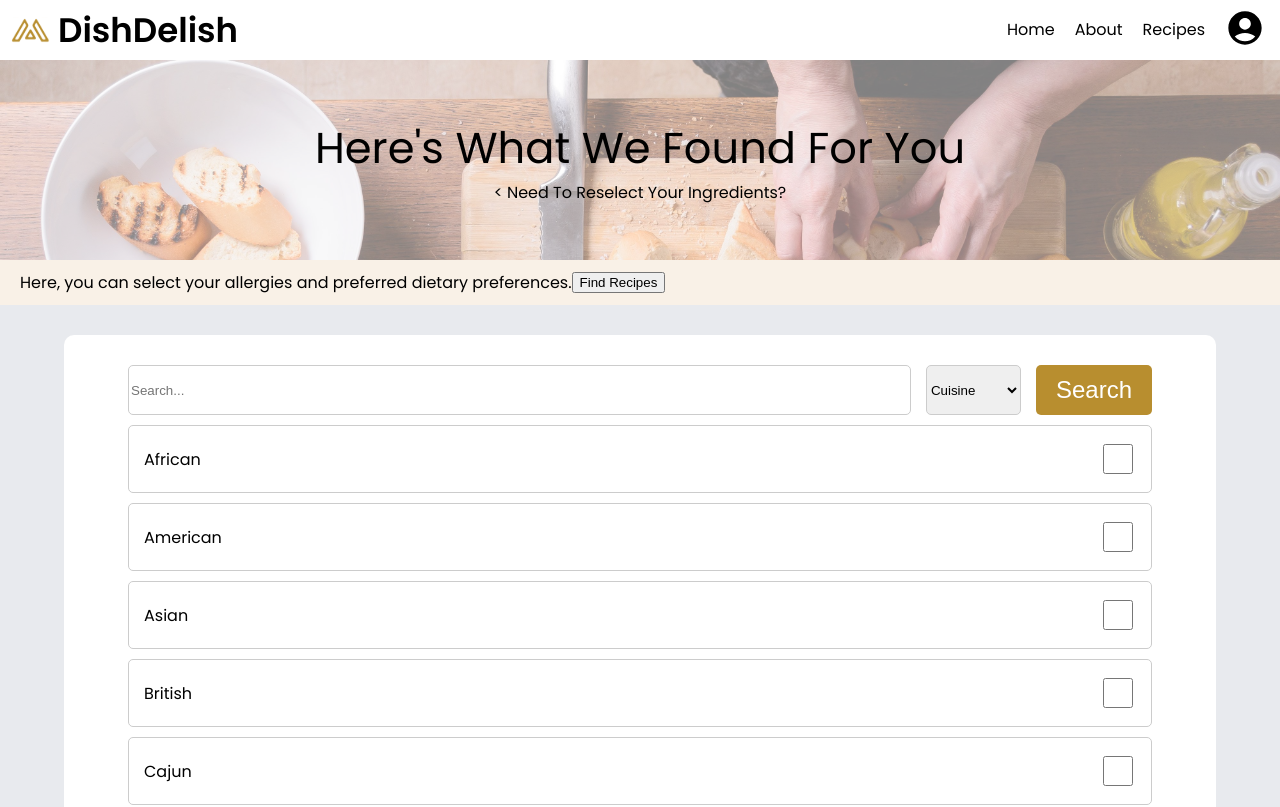
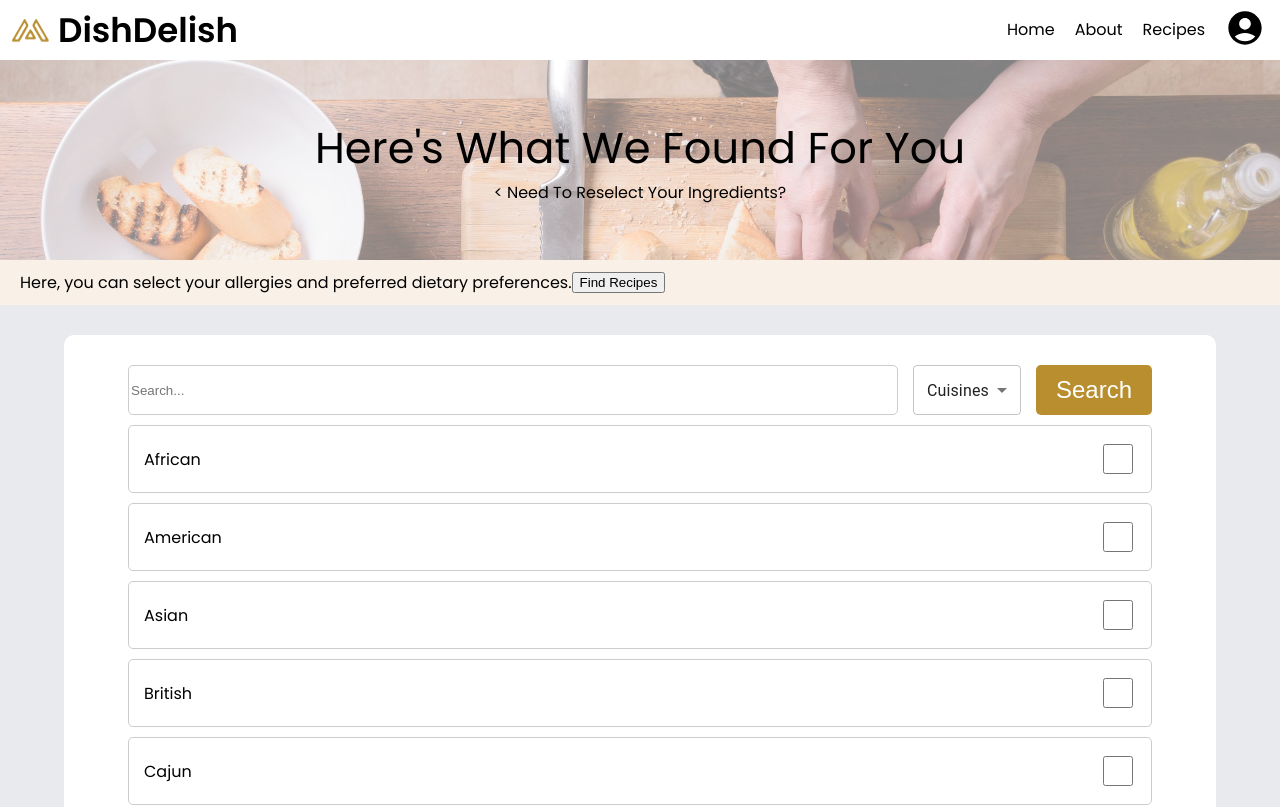
Before and after one commit to audsostrom/dishdelish, a Next.js app: page /dietary/1 in a window 1280 px wide. Shown: the top 807 px of the page. Built offline with nearby package versions, Linux system fonts and the light colour scheme.

Commit message:
fixed positioning of the dropdown page

```diff
--- a/app/dietary/[id]/dietary.css
+++ b/app/dietary/[id]/dietary.css
@@ -91,10 +91,16 @@
   border: 1px solid #ccc;
 }
 
-.options select {
+.options {
   height: 50px;
+  max-height: auto;
   border-radius: 5px;
-  border: 1px solid #ccc;
+  position: relative;
+}
+
+option {
+  top: 10px;
+  position: absolute;
 }
 
 .filter button {
--- a/app/dietary/[id]/page.js
+++ b/app/dietary/[id]/page.js
@@ -5,6 +5,10 @@ import './dietary.css';
 import {updateDiet} from './updateDiet';
 import {useParams} from 'next/navigation';
 import Link from 'next/link';
+import InputLabel from '@mui/material/InputLabel';
+import MenuItem from '@mui/material/MenuItem';
+import FormControl from '@mui/material/FormControl';
+import Select from '@mui/material/Select';
 
 /**
  * @return {*} – Renders the Dietary Filters page
@@ -207,14 +211,19 @@ export default function Dietary() {
 						value={searchTerm}
 						onChange={(e) => setSearchTerm(e.target.value)}
 					/>
-					<div className="options">
-						<select onChange={(e) => setSelectedOption(e.target.value)}>
-							<option value="Cuisine">Cuisine</option>
-							<option value="Diet">Diet</option>
-							<option value="Intolerances">Intolerances</option>
-							<option value="Time">Time</option>
-						</select>
-					</div>
+					<FormControl>
+						<Select
+							labelId="demo-simple-select-label"
+							className="options"
+							value={selectedOption}
+							onChange={(e) => setSelectedOption(e.target.value)}
+						>
+							<MenuItem value={'Cuisine'}>Cuisines</MenuItem>
+							<MenuItem value={'Intolerances'}>Intolerances</MenuItem>
+							<MenuItem value={'Diet'}>Diets</MenuItem>
+							<MenuItem value={'Time'}>Time Range</MenuItem>
+						</Select>
+					</FormControl>
 					<div className="filter">
 						<button>Search</button>
 					</div>
```
